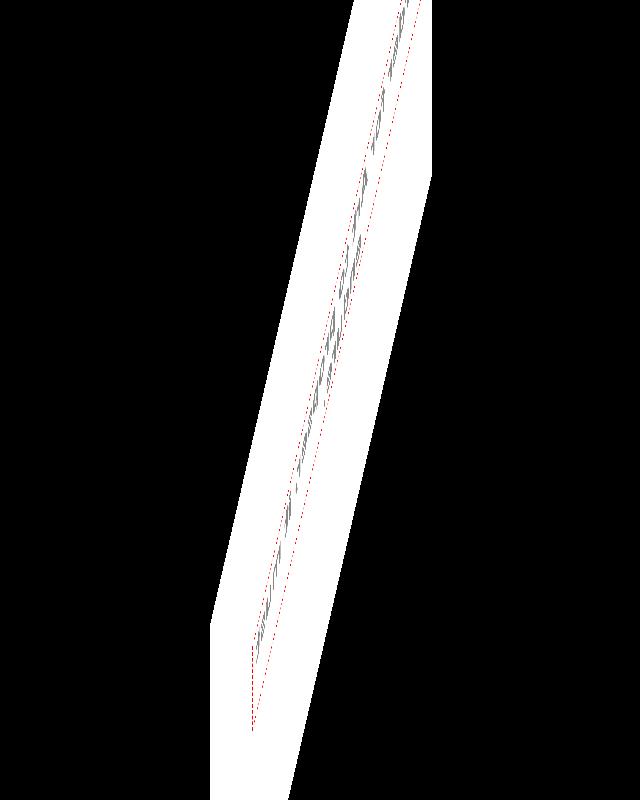
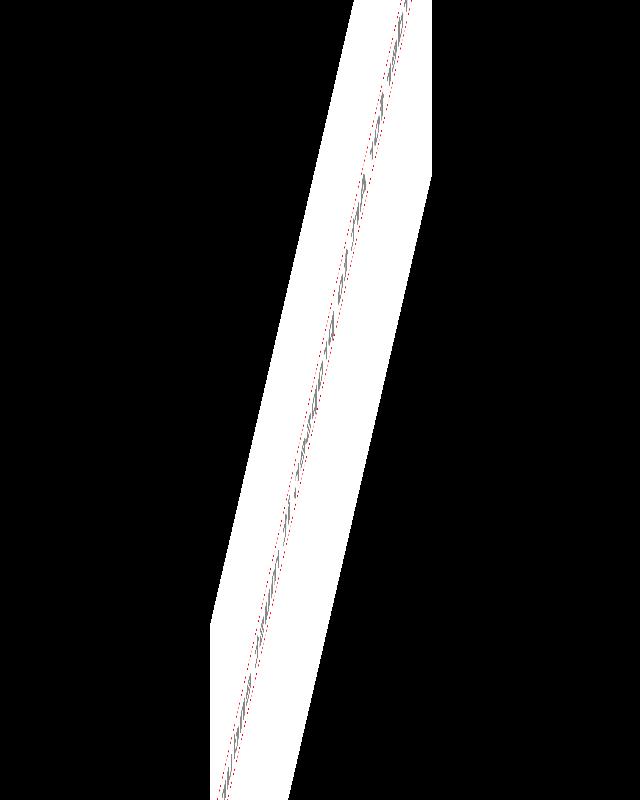
Before and after one commit to yyolk/clever.gallery, a plain HTML site: page index.html in a window 1280 px wide. Shown: the whole page, without its empty margins (319-959 px from the left). Drawn offline with Linux system fonts and the light colour scheme.

Commit message:
Update index.html

```diff
--- a/index.html
+++ b/index.html
@@ -21,7 +21,7 @@
         color:#888;
         position:absolute;
         text-align:center;
-        width: 80%;
+        width: 100%;
         font-size: 4vw;
         top: 40%;
         font-family: cursive;
@@ -36,7 +36,6 @@
       border: 3px dashed red;
       postition: absolute;
       text-align: center;
-      width: 50%;
       font-size: 3vw;
       top: 50%;
       font-family: cursive;
```
